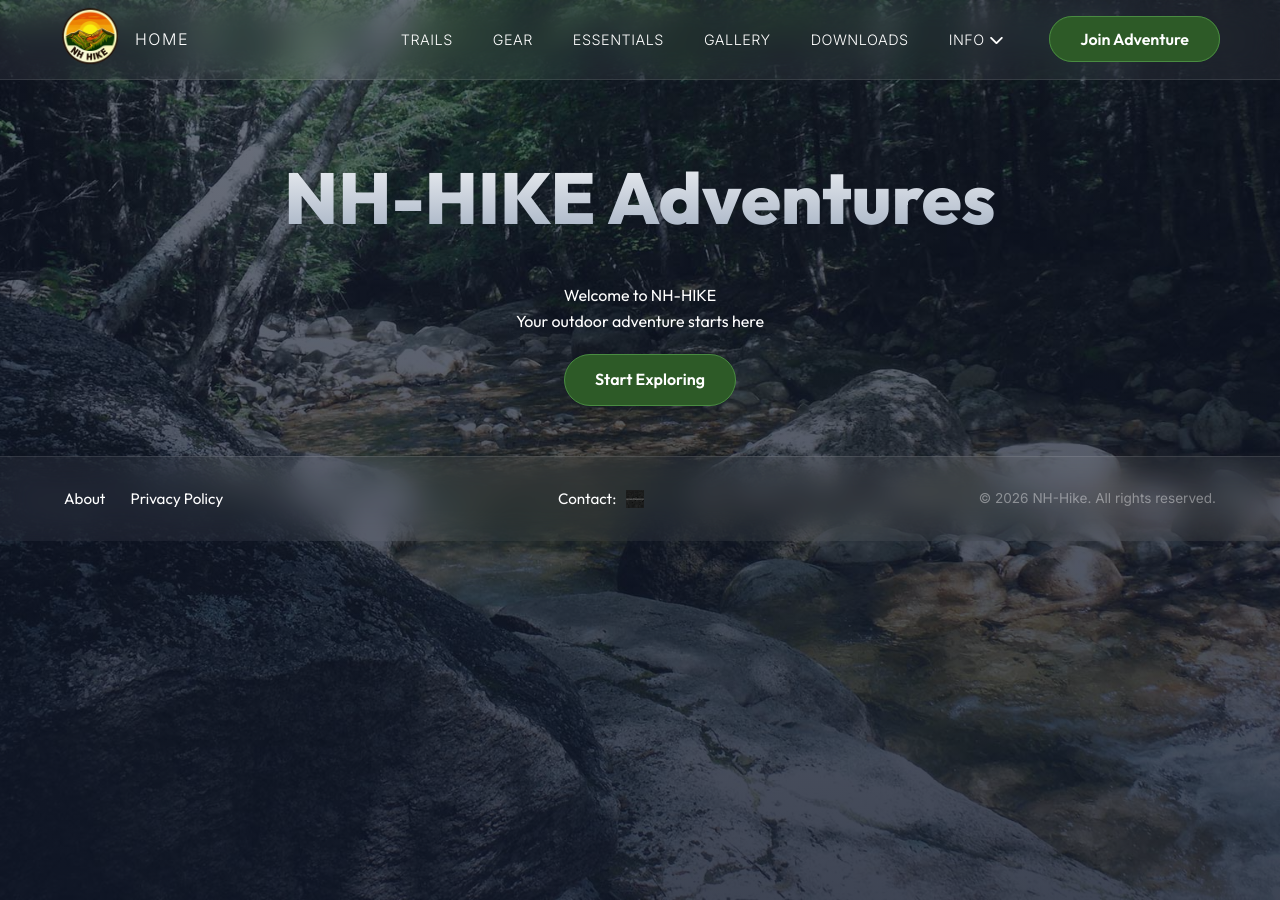
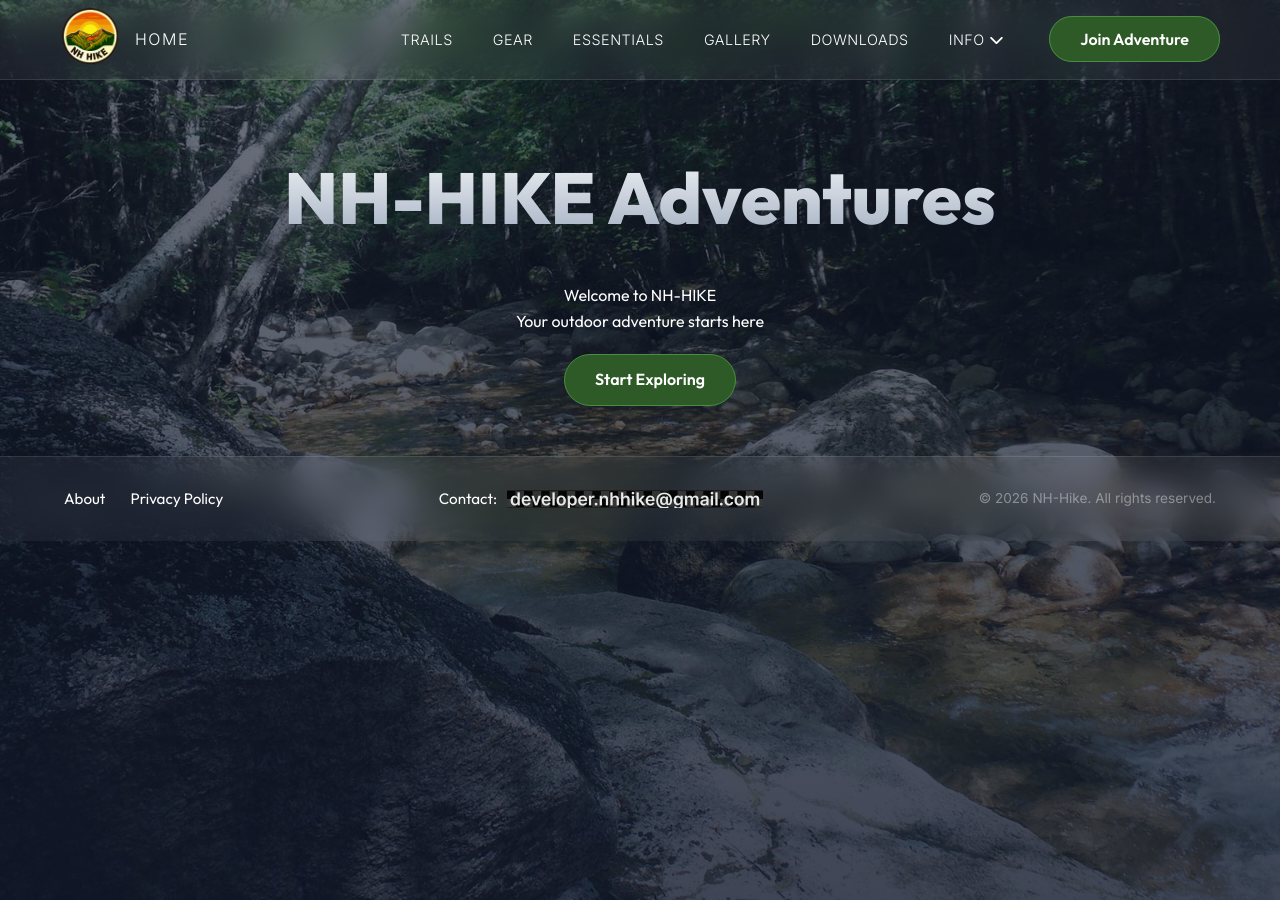
Before and after one commit to nhhike/store, a Jekyll site: the page built from index.html, in a window 1280 px wide. Built offline with Jekyll 4.4.1, drawn with Linux system fonts in a browser that asks for light colours.

Commit message:
Use object-fit cover to crop square email image into rectangle

```diff
--- a/assets/css/style.css
+++ b/assets/css/style.css
@@ -435,7 +435,9 @@ body {
 
 .email-img {
     height: 1.1rem;
-    width: auto;
+    width: 16rem;
+    object-fit: cover;
+    object-position: center;
     opacity: 0.9;
     vertical-align: middle;
 }
```
